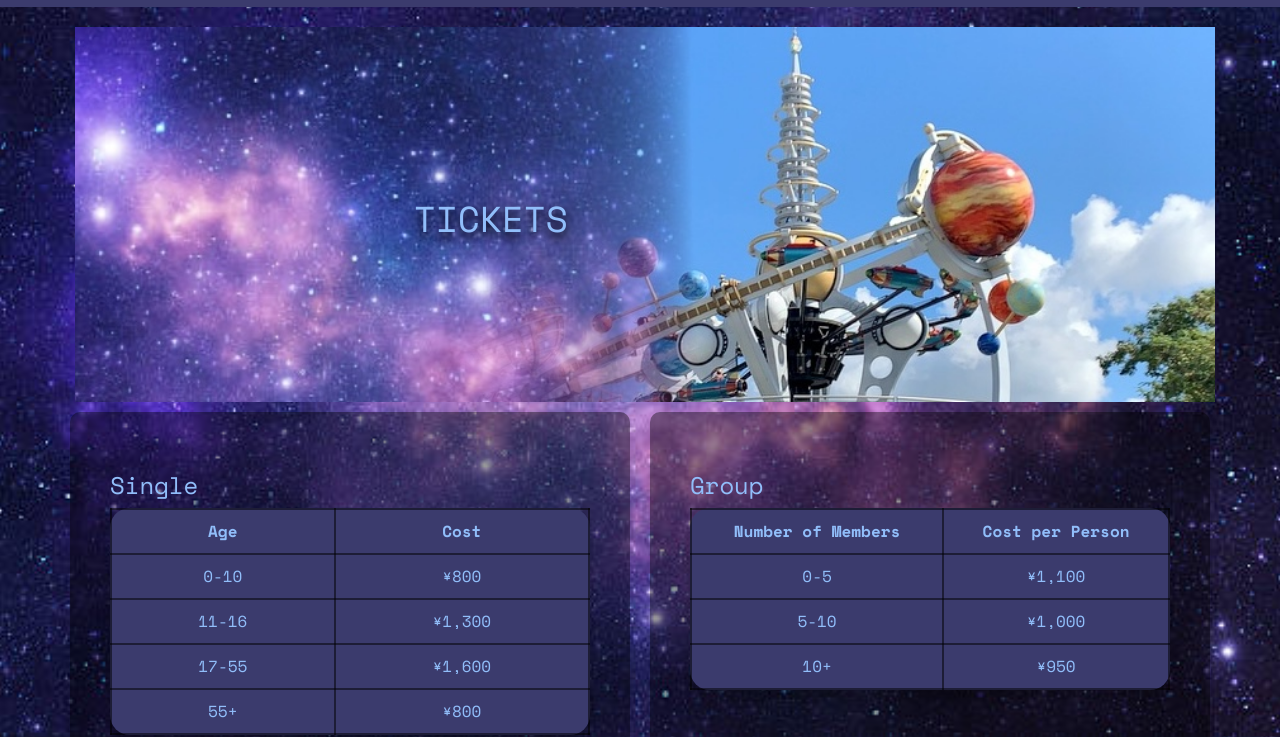
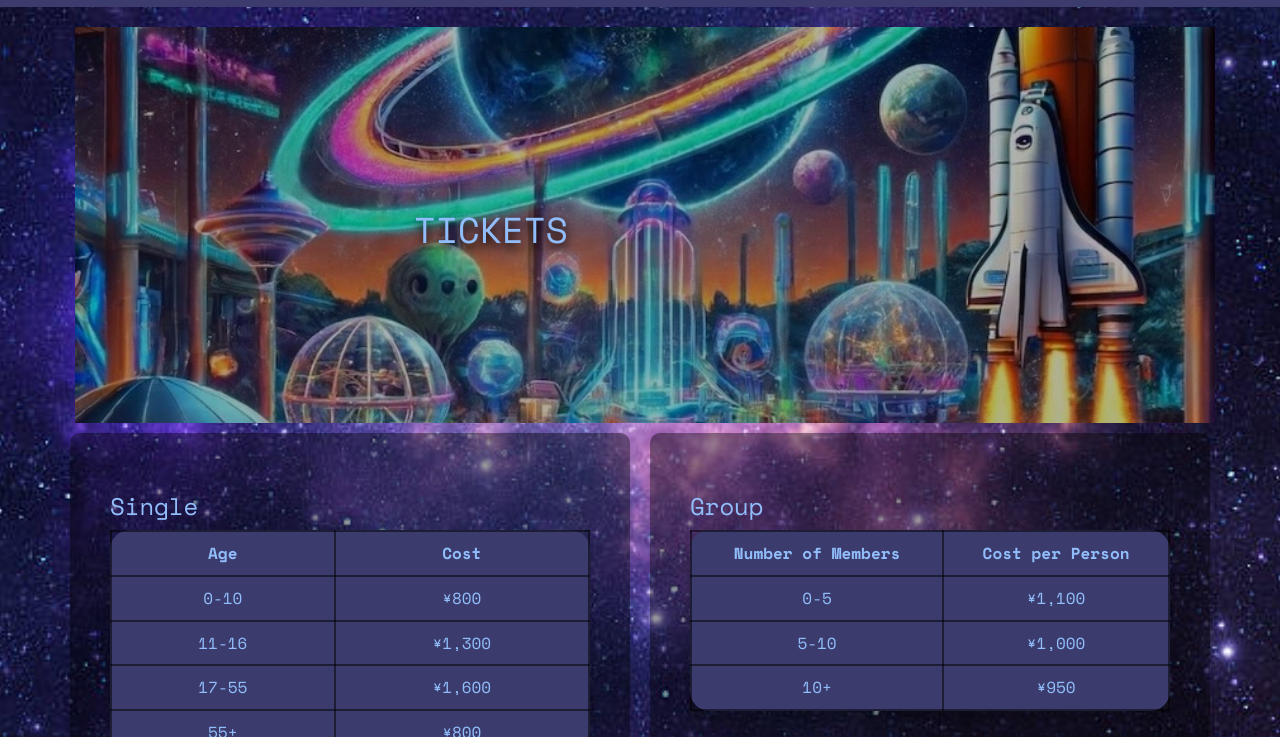
Before and after one commit to lockelost/Uol_CM1040_team26, a plain HTML site: page tickets.html in a window 1280 px wide. Shown: the part 63-800 px from the top of the page. Drawn offline with Linux system fonts and the light colour scheme; files whose address does not match are found by name.

Commit message:
Update tickets.html for banner

```diff
--- a/tickets.html
+++ b/tickets.html
@@ -32,7 +32,7 @@
 
     <div id="content">
         <div class="container">
-            <img src="Images/ticketspromoimage.jpg" alt="Ticket promo" style="width: 100%">
+            <img src="Images/ticketpromo.jpeg" alt="Ticket promo" style="width: 100%">
             <div class="centered">
                 <h1>TICKETS</h1>
             </div>
```
